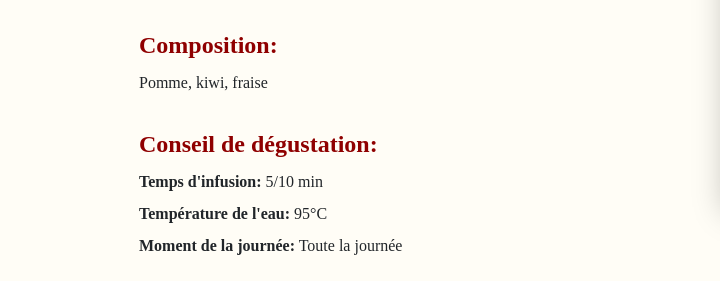
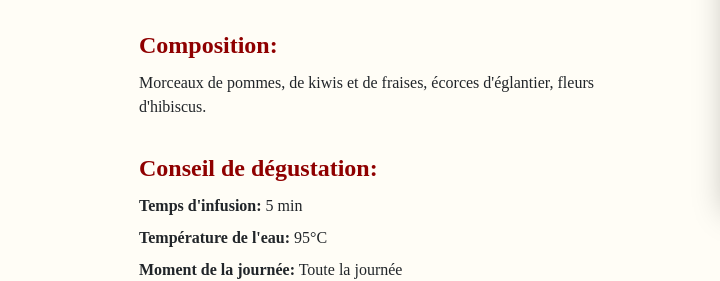
Before and after one commit to ToutUnEsprit/toutunesprit, a Gatsby site: page /la-source-des-maoris/ in a window 1280 px wide. Shown: the part 417-698 px from the top of the page, 0-720 px from the left. Built offline with nearby package versions, Linux system fonts and the light colour scheme; Gatsby itself is replaced by a stand-in of ours.

Commit message:
Update Contenu “la-source-des-maoris”

```diff
--- a/src/content/la-source-des-maoris.md
+++ b/src/content/la-source-des-maoris.md
@@ -3,8 +3,10 @@ title: LA SOURCE DES MAORIS
 categorie: Infusion
 sous-categorie: Infusion
 description: Une infusion désaltérante et légèrement acidulée. A déguster chaude ou glacée!
-composition: 'Pomme, kiwi, fraise'
-temps: 5/10 min
+composition: >-
+  Morceaux de pommes, de kiwis et de fraises, écorces d'églantier, fleurs
+  d'hibiscus.
+temps: 5 min
 degree: 95°C
 time: Toute la journée
 ---
```
